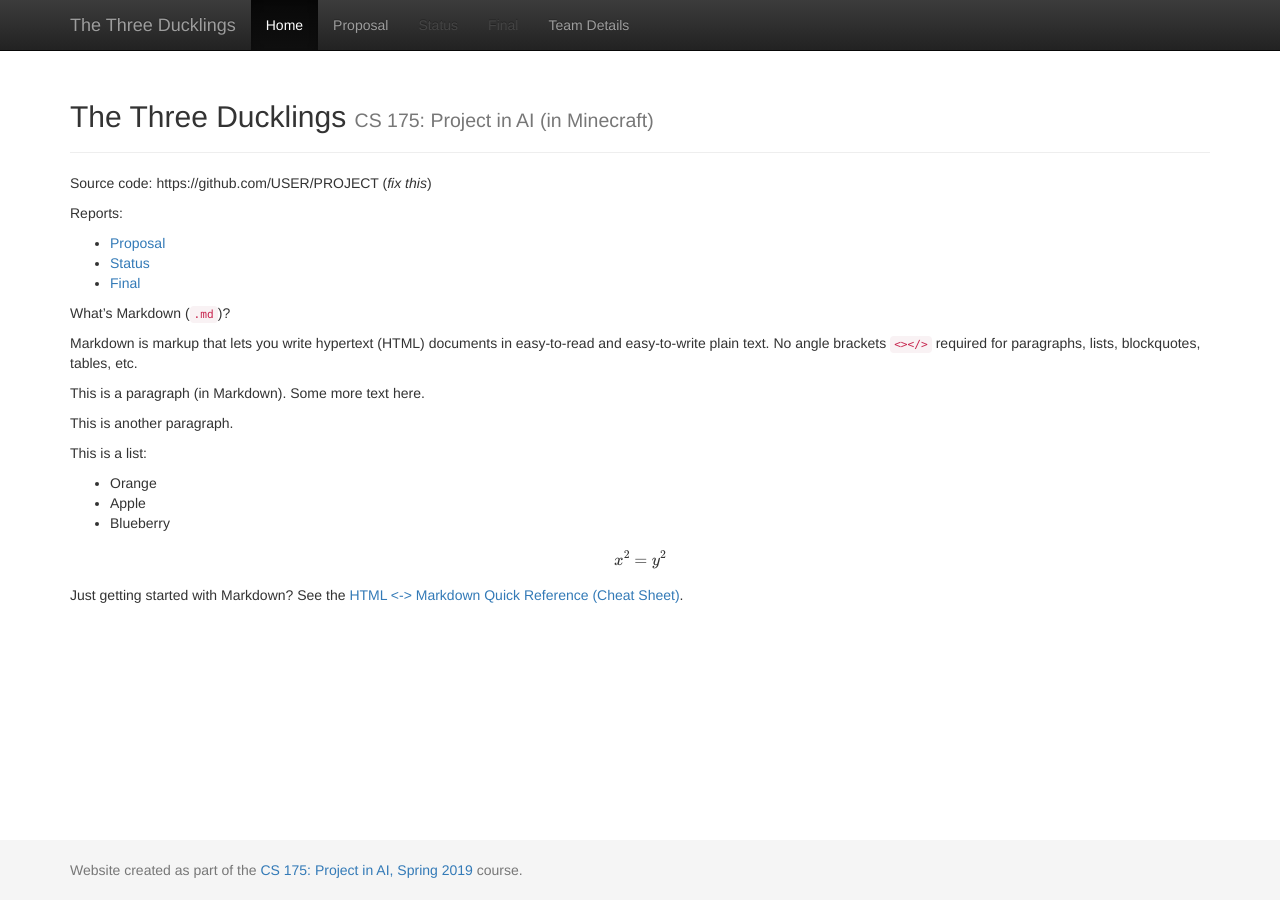
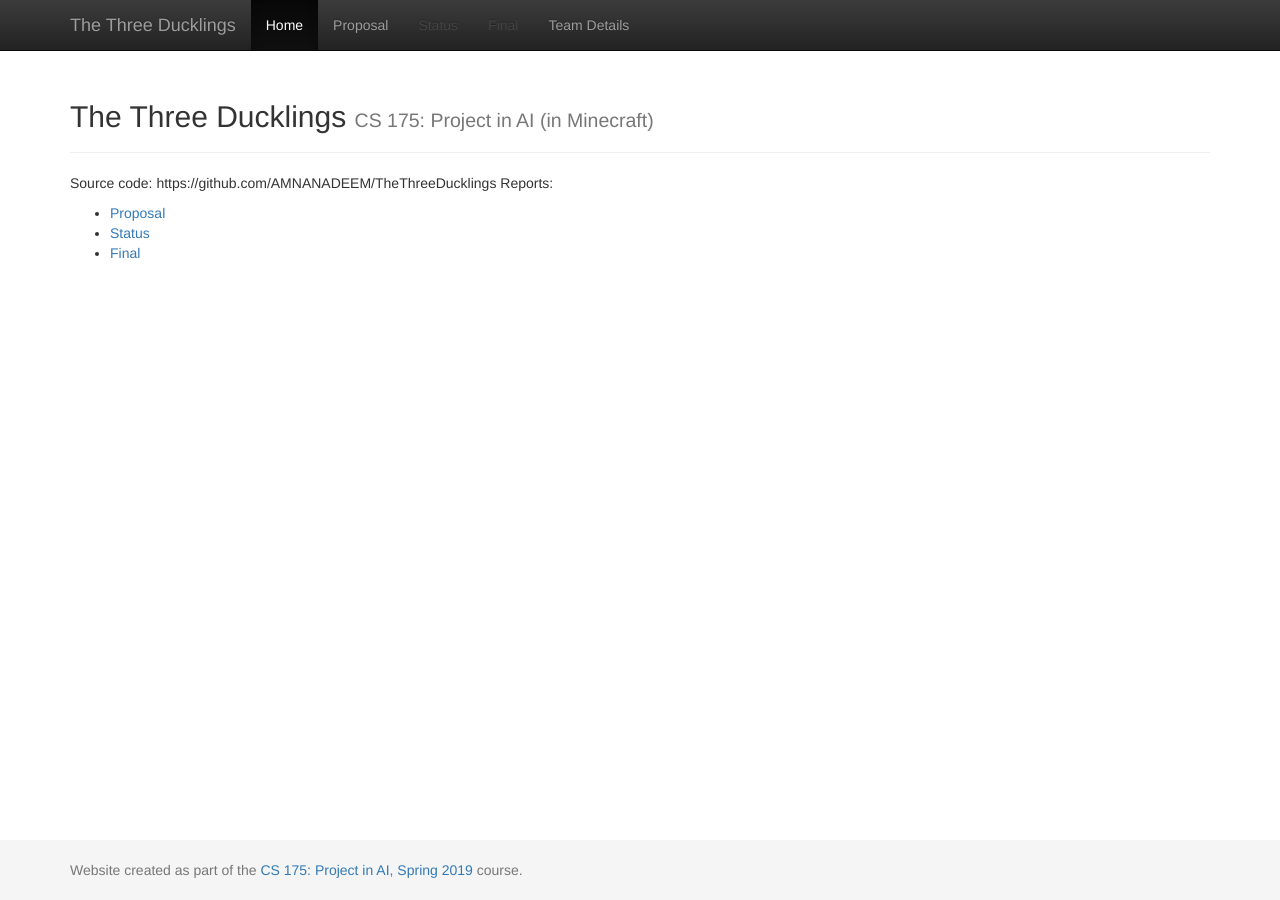
Before and after one commit to AMNANADEEM/ArtificialMinds, a Jekyll site: the page built from docs/index.md, in a window 1280 px wide. Built offline with Jekyll 4.4.1, drawn with Linux system fonts in a browser that asks for light colours; formulas are drawn with MathJax 3.

Commit message:
Update index.md

```diff
--- a/docs/index.md
+++ b/docs/index.md
@@ -3,38 +3,9 @@ layout: default
 title:  Home
 ---
 
-Source code: https://github.com/USER/PROJECT (_fix this_)
-
+Source code: https://github.com/AMNANADEEM/TheThreeDucklings
 Reports:
 
 - [Proposal](proposal.html)
 - [Status](status.html)
 - [Final](final.html)
-
-What's Markdown (`.md`)?
-
-Markdown is markup that lets you write hypertext (HTML) documents
-in easy-to-read and easy-to-write plain text.
-No angle brackets `<></>` required for
-paragraphs, lists, blockquotes, tables, etc.
-
-
-This is a paragraph (in Markdown). Some more
-text here.
-
-This is another paragraph.
-
-This is a list:
-
-- Orange
-- Apple
-- Blueberry
-
-$$x^2 = y^2$$
-
-
-Just getting started with Markdown?
-See the [HTML <-> Markdown Quick Reference (Cheat Sheet)][quickref].
-
-
-[quickref]: https://github.com/mundimark/quickrefs/blob/master/HTML.md
```
